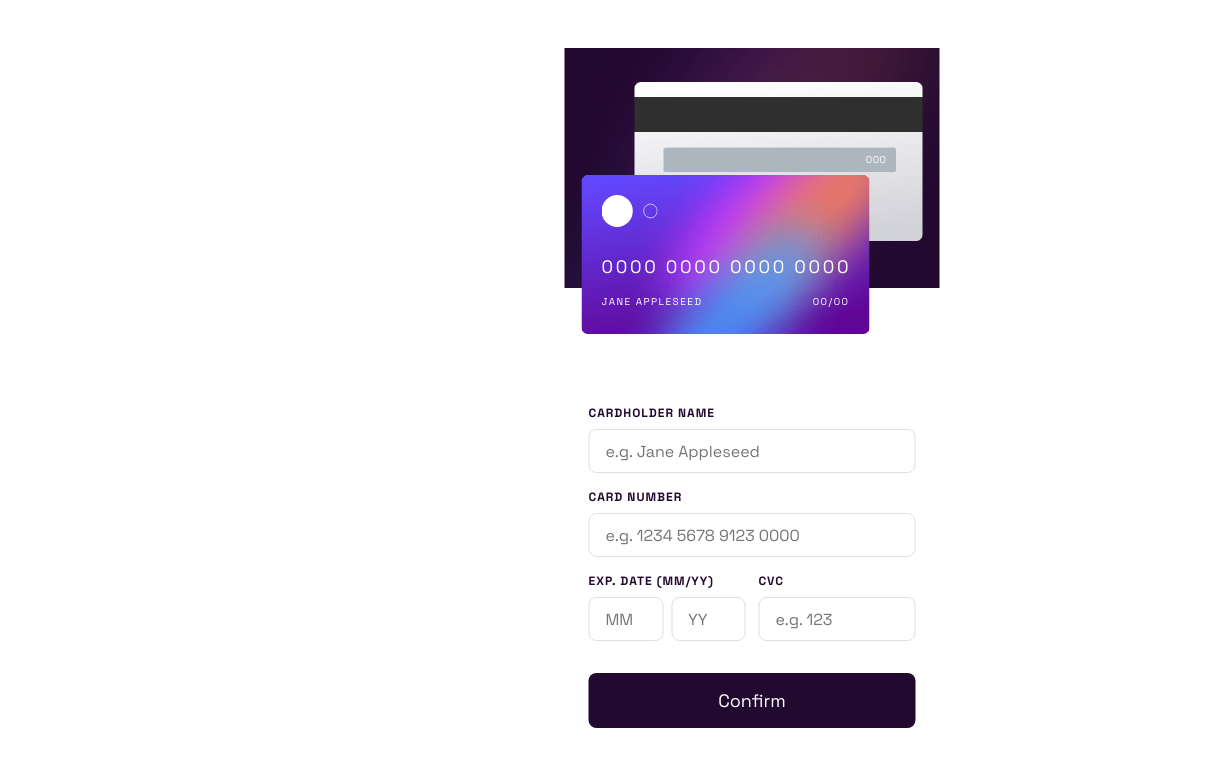
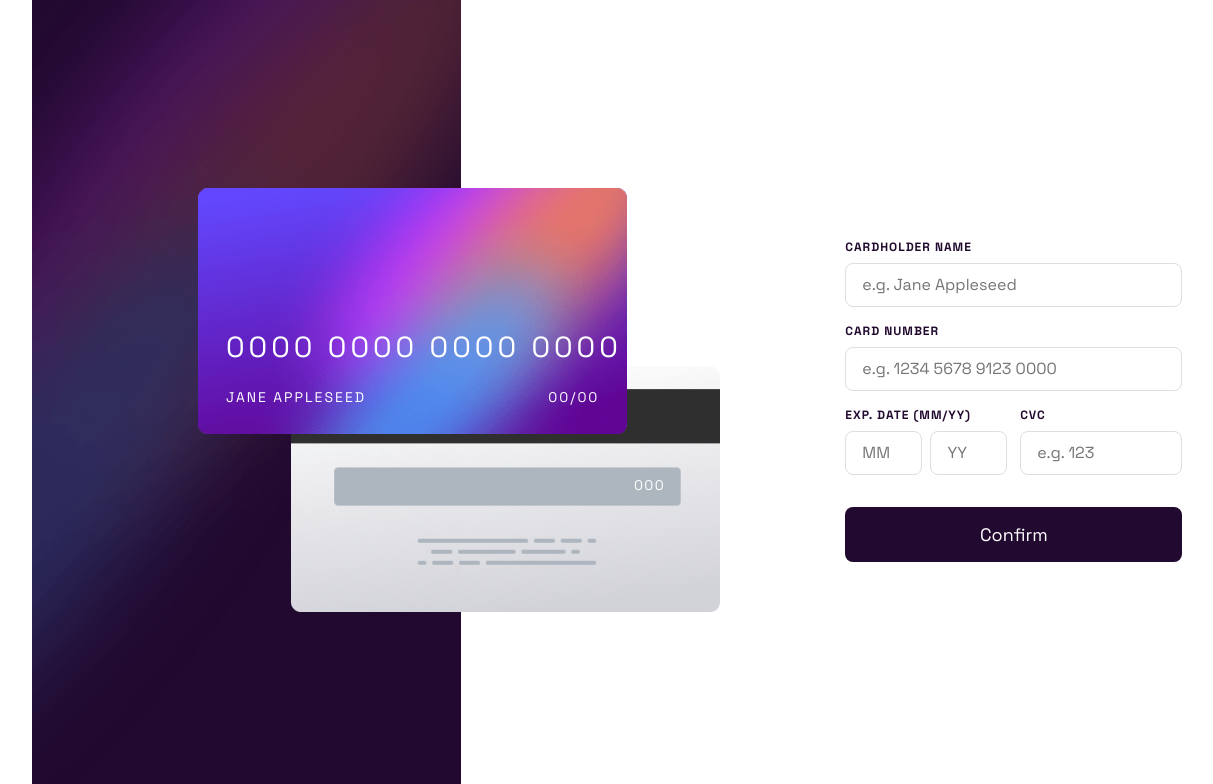
Before and after one commit to svyatoslavkk/interactive-card-details-form-main, a React (Create React App) app: page / in a window 1536 px wide. Shown: the top 784 px of the page, without its empty margins (16-1229 px from the left). Built offline with nearby package versions, Linux system fonts and the light colour scheme.

Commit message:
main pages done

```diff
--- a/src/App.scss
+++ b/src/App.scss
@@ -47,7 +47,11 @@ input {
 
 .bg-main-mobile {
     width: 100%;
-    margin-bottom: 5.5rem;
+    margin-bottom: 4rem;
+}
+
+.bg-main-desktop {
+    display: none;
 }
 
 .bg-cart-back {
@@ -87,7 +91,6 @@ input {
     position: absolute;
     top: 127px;
     left: 17px;
-    overflow: hidden;
 
     .relative-block {
         position: relative;
@@ -191,3 +194,103 @@ input {
     color: var(--white);
     cursor: pointer;
 }
+.bg-main-desktop-block {
+    display: none;
+}
+
+@media (min-width: 1440px) {
+    .bg-main-mobile {
+        display: none;
+    }
+    .container {
+        max-width: var(--desktop-width);
+        display: flex;
+        align-items: center;
+    }
+    .bg-main-desktop-block {
+        display: block;
+        position: relative;
+        margin-right: 25%;
+    }
+    .form-block {
+        width: 100%;
+        max-width: 385px;
+        align-items: center;
+        justify-content: center;
+    }
+    .cart-back-img,
+    .cart-front-img {
+        display: none;
+    }
+    .bg-main-desktop {
+        display: block;
+        height: 100vh;
+        z-index: 1;
+        max-width: 505px;
+        width: 100%;
+    }
+    .cart-front-img-desktop,
+    .cart-back-img-desktop {
+        position: absolute;
+        z-index: 2;
+        max-width: 450px;
+        max-height: 246px;
+        width: 100%;
+        height: 100vh;
+
+        img {
+            max-width: 450px;
+            max-height: 246px;
+            width: 100%;
+            height: 100vh;
+        }
+    }
+    .cart-front-img-desktop {
+        top: 188px;
+        left: 166px;
+    }
+    .cart-back-img-desktop {
+        bottom: 188px;
+        left: 259px;
+    }
+    .cart-back-img-desktop-relative {
+        position: relative;
+
+        .cvc {
+            position: absolute;
+            top: 110px;
+            right: 55px;
+            font-size: 14px;
+            letter-spacing: 1.5px;
+            color: var(--white);
+        }
+    }
+    .cart-front-img-desktop-relative {
+        position: relative;
+        color: var(--white);
+
+        .number {
+            position: absolute;
+            top: 140px;
+            left: 28px;
+            font-size: 29px;
+            letter-spacing: 4px;
+        }
+        .cardholder {
+            position: absolute;
+            top: 200px;
+            left: 28px;
+            text-transform: uppercase;
+            font-size: 14px;
+            letter-spacing: 2px;
+
+        }
+        .date {
+            position: absolute;
+            top: 200px;
+            right: 28px;
+            font-size: 14px;
+            letter-spacing: 2px;
+        }
+    }
+}
--- a/src/App.tsx
+++ b/src/App.tsx
@@ -2,6 +2,7 @@ import React, { useState } from 'react';
 import logo from './logo.svg';
 import './App.scss';
 import bgMainMobile from './bg-main-mobile.png';
+import bgMainDesktop from './bg-main-desktop.png';
 import bgCartFront from './bg-card-front.png';
 import bgCartBack from './bg-card-back.png';
 import cardLogo from './card-logo.svg';
@@ -14,18 +15,35 @@ function App() {
       <img src={bgMainMobile} className='bg-main-mobile' alt="Background Image" />
       <div className='bg-cart-back'>
         <div className='relative-block'>
-          <img src={bgCartBack} alt='Card Back' />
+          <img src={bgCartBack} className='cart-back-img' alt='Card Back' />
           <p className='cvc-on-img'>000</p>
         </div>
       </div>
       <div className='bg-cart-front'>
         <div className='relative-block'>
-          <img src={bgCartFront} alt="Card Front" />
+          <img src={bgCartFront} className='cart-front-img' alt="Card Front" />
           <img src={cardLogo} className='card-logo' alt="Card Logo" />
           <p className='number-on-img'>0000 0000 0000 0000</p>
           <p className='cardholder-on-img'>Jane Appleseed</p>
           <p className='date-on-img'>00/00</p>
         </div>
+      </div>
+      <div className='bg-main-desktop-block'>
+        <div className='cart-back-img-desktop'>
+          <div className='cart-back-img-desktop-relative'>
+            <p className='cvc'>000</p>
+          </div>
+          <img src={bgCartBack} alt='Card Back' />
+        </div>
+        <div className='cart-front-img-desktop'>
+          <div className='cart-front-img-desktop-relative'>
+            <p className='number'>0000 0000 0000 0000</p>
+            <p className='cardholder'>Jane Appleseed</p>
+            <p className='date'>00/00</p>
+          </div>
+          <img src={bgCartFront} alt="Card Front" />
+        </div>
+        <img src={bgMainDesktop} className='bg-main-desktop' alt="Background Image" />
       </div>
       <CardForm />
     </div>
--- a/src/Components/CardForm.tsx
+++ b/src/Components/CardForm.tsx
@@ -1,25 +1,6 @@
 import React, { useState } from 'react';
 
-interface CardFormProps {
-    onSubmit: (formData: CardFormData) => void;
-}
-
-interface CardFormData {
-    cardHolderName: string;
-    cardNumber: string;
-    expiryMonth: string;
-    expiryYear: string;
-    cvv: string;
-}
-
 export const CardForm = () => {
-    const [formData, setFormData] = useState<CardFormData>({
-      cardHolderName: '',
-      cardNumber: '',
-      expiryMonth: '',
-      expiryYear: '',
-      cvv: '',
-    });
 
     return (
         <div>
```
